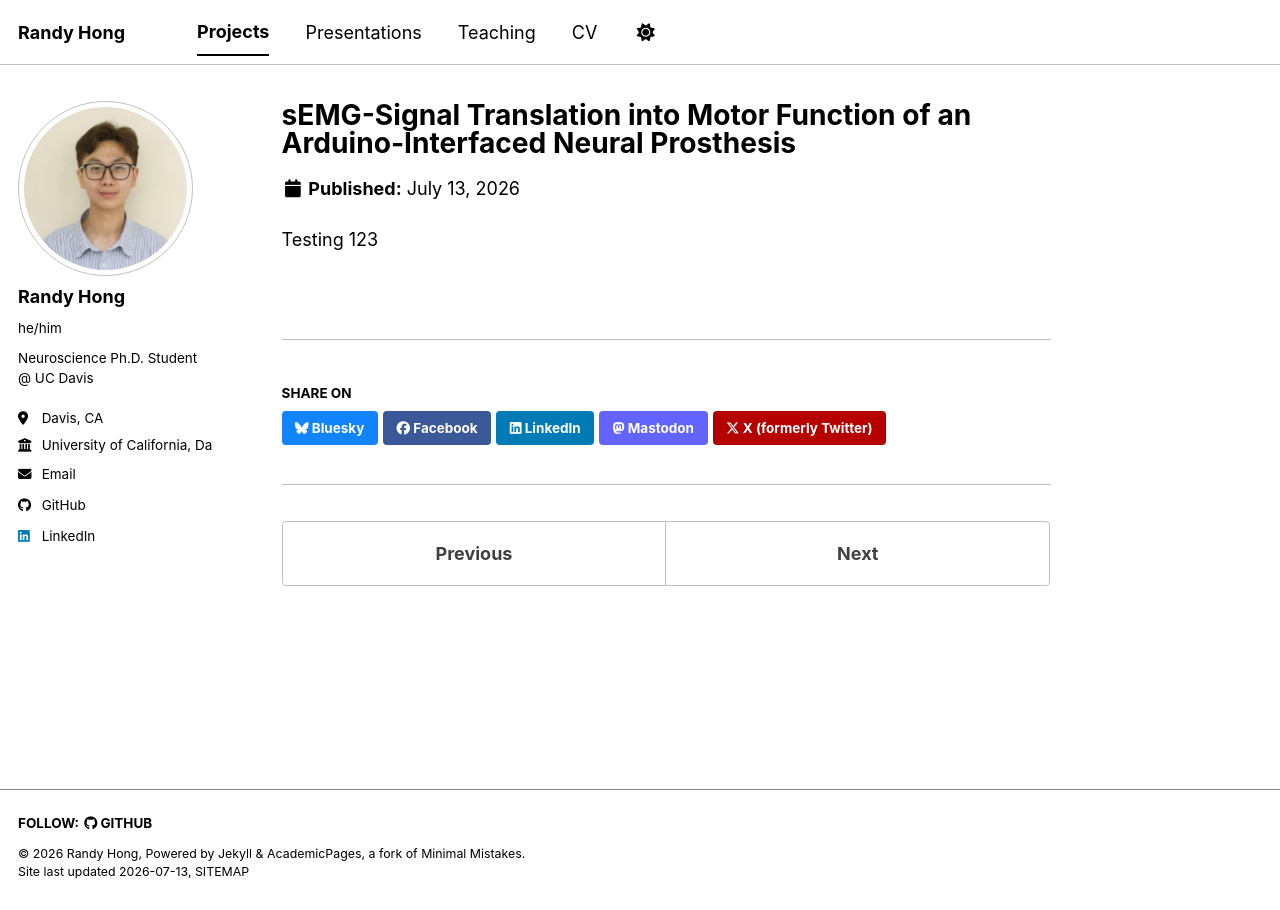
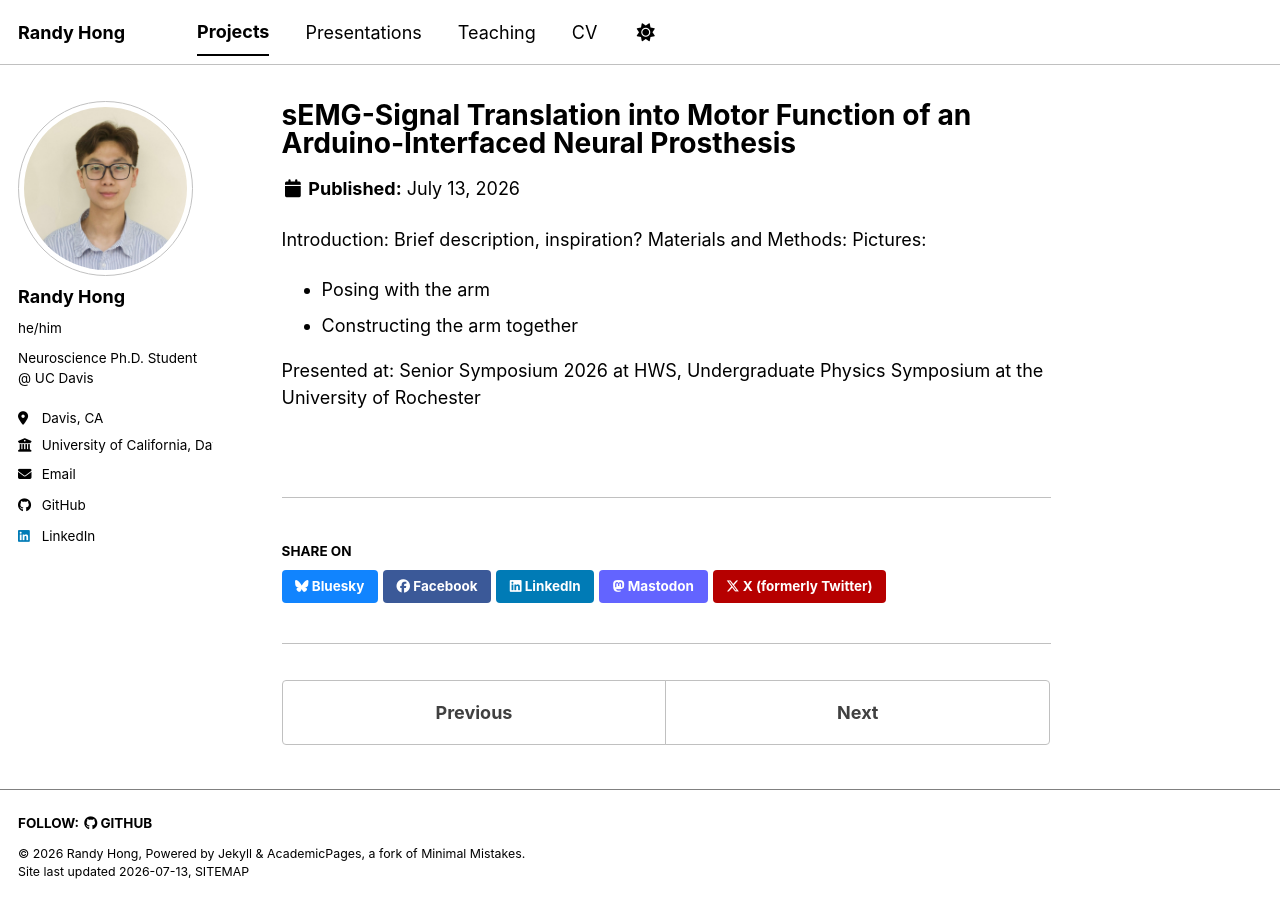
Before and after one commit to randyhongg/randyhongg.github.io, a Jekyll site: the page built from _portfolio/arduinoArm.md, in a window 1280 px wide. Built offline with Jekyll 4.4.1, drawn with Linux system fonts in a browser that asks for light colours; a style sheet for code colours, icons or effects is not loaded.

Commit message:
Update arduinoArm.md

```diff
--- a/_portfolio/arduinoArm.md
+++ b/_portfolio/arduinoArm.md
@@ -4,4 +4,11 @@ excerpt: "Advisor: Professor Ileana Dumitriu Ph.D., Department of Physics"
 collection: portfolio
 ---
 
-Testing 123
+Introduction: Brief description, inspiration?
+Materials and Methods:
+Pictures:
+
+- Posing with the arm
+- Constructing the arm together
+
+Presented at: Senior Symposium 2026 at HWS, Undergraduate Physics Symposium at the University of Rochester
```
